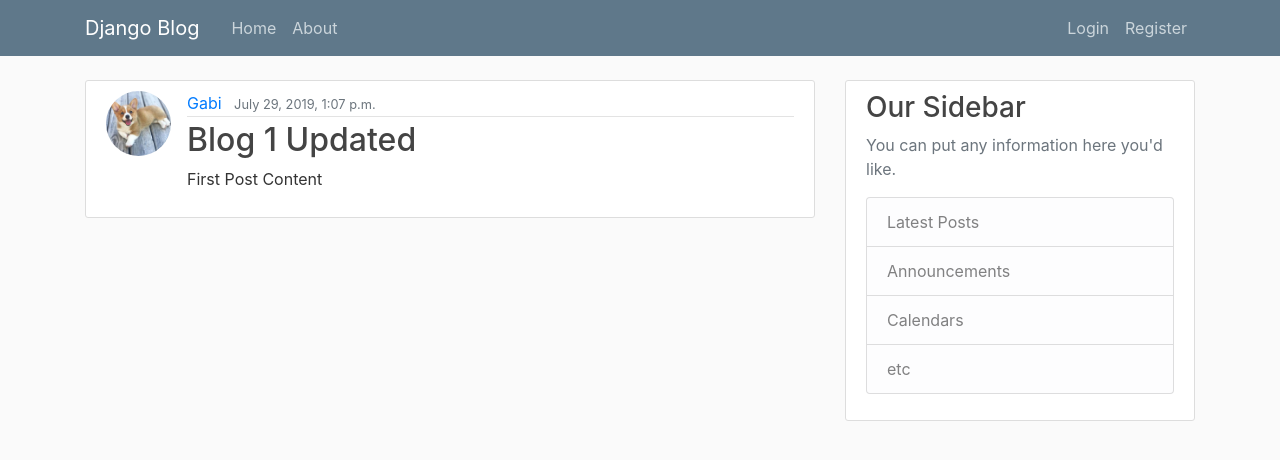
After one commit to CoticiGabi/DjangoProject, a Django app: page /post/1/ in a window 1280 px wide. The commit adds this page. Shown: the top 460 px of the page. Run offline with Django 3.2, Linux system fonts and the light colour scheme; data comes from the database, SQL or seed files in the repository; both versions use the stored data as it was after the commit; some libraries are stand-ins or nearby versions.

Commit message:
Create, Update and Delete functionalities added

```diff
--- a/blog/models.py
+++ b/blog/models.py
@@ -1,6 +1,8 @@
 from django.db import models
 from django.utils import timezone
 from django.contrib.auth.models import User
+from django.urls import reverse
+
 
 class Post(models.Model):
     title = models.CharField(max_length=100)
@@ -10,3 +12,6 @@ class Post(models.Model):
 
     def __str__(self):
         return self.title
+
+    def get_absolute_url(self):
+        return reverse('post-detail', kwargs={'pk': self.pk})
--- a/blog/templates/blog/base.html
+++ b/blog/templates/blog/base.html
@@ -31,6 +31,7 @@
             <!-- Navbar Right Side -->
             <div class="navbar-nav">
                 {% if user.is_authenticated %}
+                    <a class="nav-item nav-link" href="{% url 'post-create' %}">New Post</a>
                     <a class="nav-item nav-link" href="{% url 'profile' %}">Profile</a>
                     <a class="nav-item nav-link" href="{% url 'logout' %}">Logout</a>
                 {% else %}
--- a/blog/templates/blog/home.html
+++ b/blog/templates/blog/home.html
@@ -6,9 +6,9 @@
             <div class="media-body">
                 <div class="article-metadata">
                     <a class="mr-2" href="#">{{ post.author }}</a>
-                    <small class="text-muted">{{ post.date }}</small>
+                    <small class="text-muted">{{ post.date_posted }}</small>
                 </div>
-                <h2><a class="article-title" href="#">{{ post.title }}</a></h2>
+                <h2><a class="article-title" href="{% url 'post-detail' post.id %}">{{ post.title }}</a></h2>
                 <p class="article-content">{{ post.content }}</p>
             </div>
         </article>
--- /dev/null
+++ b/blog/templates/blog/post_detail.html
@@ -0,0 +1,20 @@
+{% extends "blog/base.html" %}
+{% block content %}
+    <article class="media content-section">
+        <img src="{{ object.author.profile.image.url }}" class="rounded-circle article-img">
+        <div class="media-body">
+            <div class="article-metadata">
+                <a class="mr-2" href="#">{{ object.author }}</a>
+                <small class="text-muted">{{ object.date_posted }}</small>
+                {% if object.author == user %}
+                    <div>
+                        <a class="btn btn-secondary btn-sm mt-1 mb-1" href="{% url 'post-update' object.id %}">Update</a>
+                        <a class="btn btn-danger btn-sm mt-1 mb-1" href="{% url 'post-delete' object.id %}">Delete</a>
+                    </div>
+                {% endif %}
+            </div>
+            <h2 class="article-title">{{ object.title }}</a></h2>
+            <p class="article-content">{{ object.content }}</p>
+        </div>
+    </article>
+{% endblock content %}
--- a/blog/urls.py
+++ b/blog/urls.py
@@ -1,7 +1,17 @@
 from django.urls import path
 from . import views
+from .views import (PostListView,
+                    PostDetailView,
+                    PostCreateView,
+                    PostUpdateView,
+                    PostDeleteView
+                    )
 
 urlpatterns = [
-    path('', views.home, name="blog-home"),
+    path('', PostListView.as_view(), name="blog-home"),
     path('about/', views.about, name="blog-about"),
+    path('post/new/', PostCreateView.as_view(), name="post-create"),
+    path('post/<int:pk>/update', PostUpdateView.as_view(), name="post-update"),
+    path('post/<int:pk>/delete', PostDeleteView.as_view(), name="post-delete"),
+    path('post/<int:pk>/', PostDetailView.as_view(), name="post-detail"),
 ]
--- a/blog/views.py
+++ b/blog/views.py
@@ -1,6 +1,14 @@
+from django.views.generic import (
+    ListView,
+    DetailView,
+    CreateView,
+    UpdateView,
+    DeleteView
+)
 from django.shortcuts import render
 from django.http import HttpResponse
 from .models import Post
+from django.contrib.auth.mixins import LoginRequiredMixin, UserPassesTestMixin
 
 
 def home(request):
@@ -10,5 +18,51 @@ def home(request):
     return render(request, 'blog/home.html', context)
 
 
-def about(request) :
+def about(request):
     return render(request, 'blog/about.html', {'title': 'About'})
+
+
+class PostListView(ListView):
+    model = Post
+    template_name = 'blog/home.html'
+    context_object_name = 'posts'
+    ordering = ['-date_posted']
+
+
+class PostDetailView(DetailView):
+    model = Post
+
+
+class PostCreateView(LoginRequiredMixin, CreateView):
+    model = Post
+    fields = ['title', 'content']
+
+    def form_valid(self, form):
+        form.instance.author = self.request.user
+        return super().form_valid(form)
+
+
+class PostUpdateView(LoginRequiredMixin, UserPassesTestMixin, UpdateView):
+    model = Post
+    fields = ['title', 'content']
+
+    def form_valid(self, form):
+        form.instance.author = self.request.user
+        return super().form_valid(form)
+
+    def test_func(self):
+        post = self.get_object()
+        if self.request.user == post.author:
+            return True
+        return False
+
+
+class PostDeleteView(LoginRequiredMixin, UserPassesTestMixin,DeleteView):
+    model = Post
+    success_url = '/'
+
+    def test_func(self):
+        post = self.get_object()
+        if self.request.user == post.author:
+            return True
+        return False
```
Also changed, not shown: blog/templates/blog/post_confirm_delete.html (added, +16 -0 lines), blog/templates/blog/post_form.html (added, +16 -0 lines), db.sqlite3.
